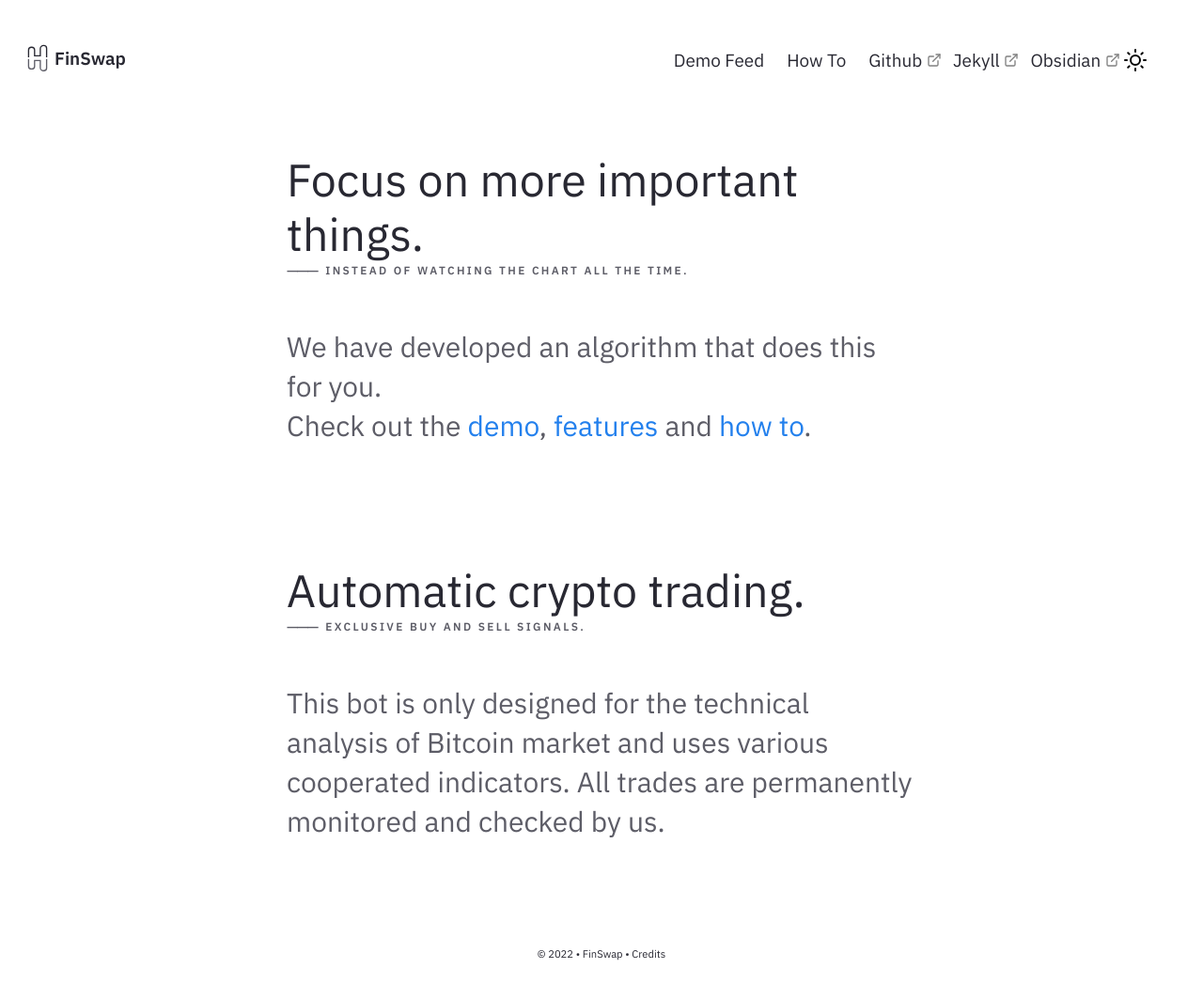
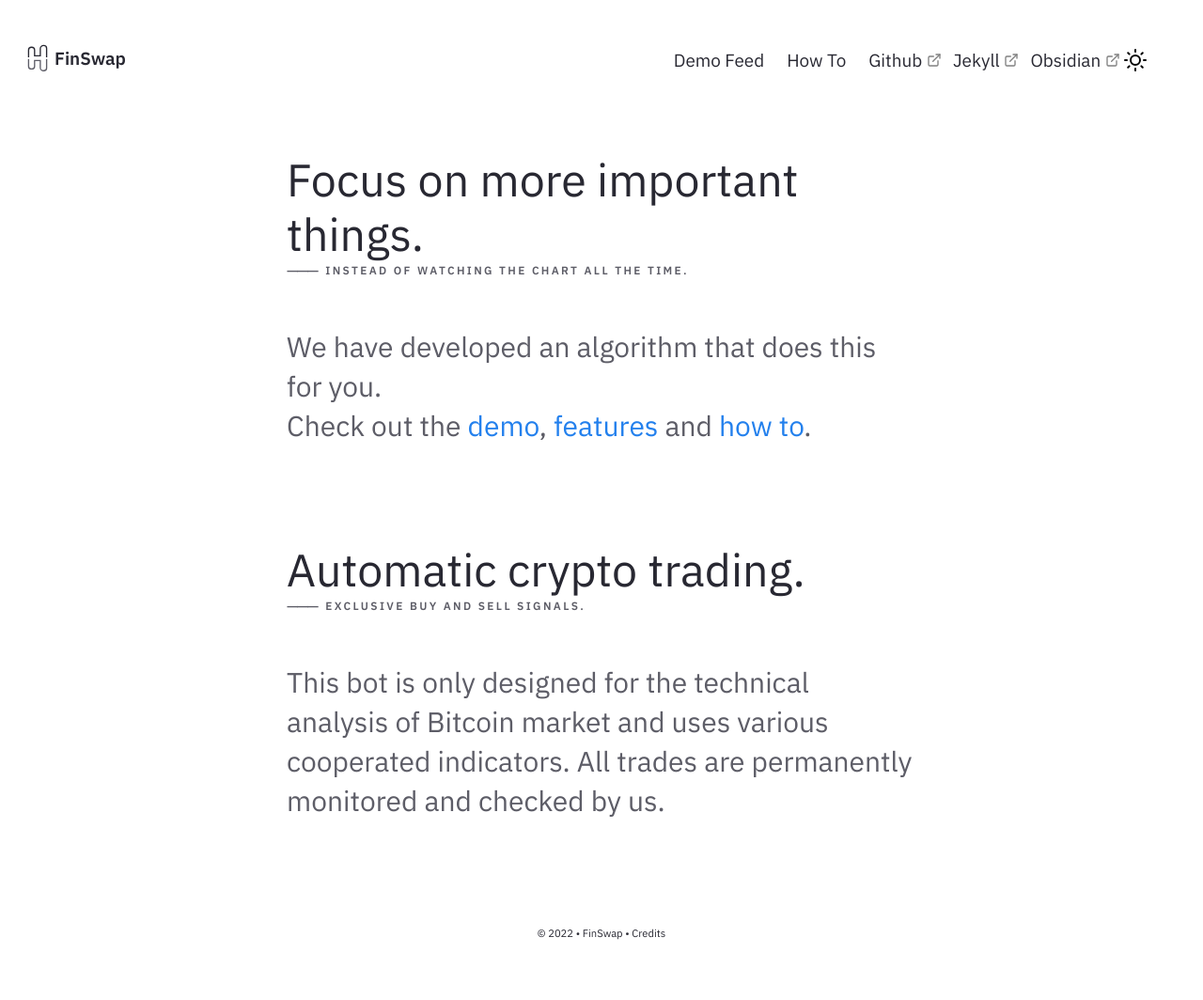
Before and after one commit to kevinroku/nroku.github.io, a Jekyll site: the page built from pages/index.md, in a window 1280 px wide. Shown: the whole page at 94% size. Built offline with Jekyll 4.4.1, drawn with Linux system fonts in a browser that asks for light colours; after the commit the page ends 1042 px from its top, so only the background shows below that.

Commit message:
Update Homepage.html

```diff
--- a/_includes/Homepage.html
+++ b/_includes/Homepage.html
@@ -5,7 +5,9 @@
         We have developed an algorithm that does this for you.<br/>
         Check out the <a href="{{'/notes' | relative_url}}"> demo</a>, <a href="{{'/post/features' | relative_url}}"> features </a> and <a href="{{'/post/how-to' | relative_url}}"> how to</a>.
         </h3>
-    </div> <br/><br/><br/><br/>
+    </div>
+</div>
+<div class="home-intro">
     <div class="jumbo">Automatic crypto trading. </div>
     <h5 class="meta-title">⸻ Exclusive buy and sell signals.</h5>
     <div class="home-sub-text"> <h3>
```
